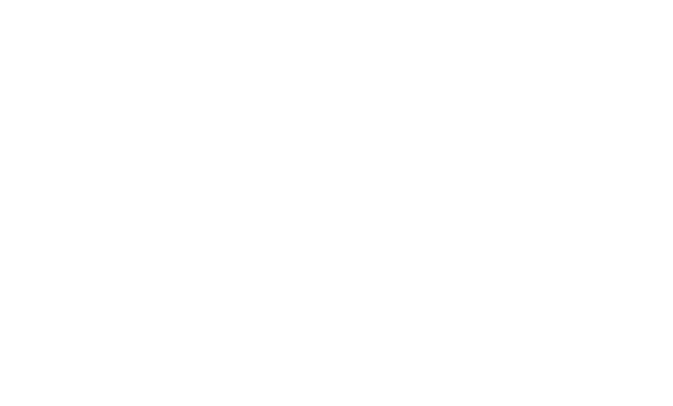
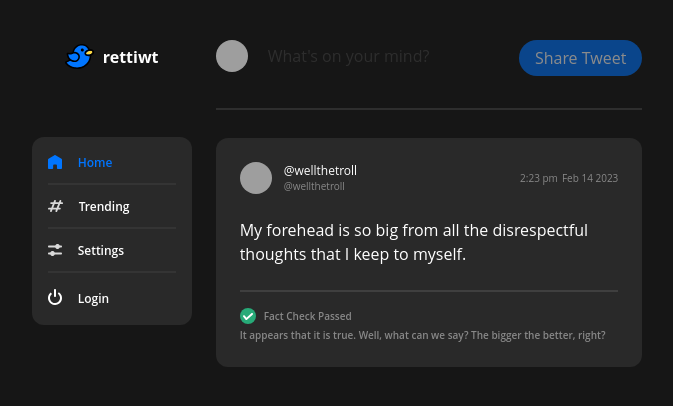
Before and after one commit to deskree-inc/deskree-rettiwt, a Vue app: page / in a window 1280 px wide. Before the commit this address had no page. Shown: the top 406 px of the page, without its empty margins (211-884 px from the left). Built offline with nearby package versions, Linux system fonts and the light colour scheme; grey boxes are pictures that could not be loaded.

Commit message:
Created user persist logic

```diff
--- a/src/components/LeftNav.vue
+++ b/src/components/LeftNav.vue
@@ -1,4 +1,15 @@
-<script setup lang="ts"></script>
+<script setup lang="ts">
+import { useTokenStore } from "@/stores/token";
+import { useUserStore } from "@/stores/user";
+import { computed } from "vue";
+
+const user = computed(() => useUserStore().$state);
+
+const logout = () => {
+  useUserStore().removeUser();
+  useTokenStore().removeToken();
+};
+</script>
 
 <template>
   <div class="col-span-1 h-screen mobile:hidden w-full flex justify-end pt-1">
@@ -8,18 +19,16 @@
         <h4 class="font-sans font-bold text-white">rettiwt</h4>
       </div>
       <div
-        class="min-h-min w-40 p-4 bg-background-secondary rounded-xl flex flex-col mt-[70px] gap-4"
+        class="min-h-min w-40 p-4 bg-background-secondary rounded-xl flex flex-col mt-[68px] gap-4"
       >
-        <div class="flex items-center gap-3">
-          <img
-            src="https://i.pravatar.cc/26"
-            alt="avatar"
-            class="rounded-full w-6 h-6"
-          />
+        <div v-if="user.uid && user.email" class="flex items-center gap-3">
+          <img :src="user.avatar" alt="avatar" class="rounded-full w-6 h-6" />
           <div class="flex flex-col">
-            <h4 class="font-normal font-sans text-sm text-white">Wellington</h4>
+            <h4 class="font-normal font-sans text-sm text-white">
+              {{ user.username }}
+            </h4>
             <span class="font-normal font-sans text-xxs text-color-tertiary"
-              >@wellthetroll</span
+              >@{{ user.username }}</span
             >
           </div>
         </div>
@@ -105,8 +114,19 @@
               />
             </svg>
 
+            <RouterLink
+              v-if="user === undefined || user === null || user.email === ''"
+              to="/login"
+            >
+              <span
+                class="font-sans font-semibold text-xs pt-0.5 text-white group-hover:text-primary transition-colors duration-200 ease-in-out"
+                >Login</span
+              >
+            </RouterLink>
             <span
+              v-else
               class="font-sans font-semibold text-xs pt-0.5 text-white group-hover:text-primary transition-colors duration-200 ease-in-out"
+              @click="logout()"
               >Logout</span
             >
           </nav>
--- a/src/components/LoginComponent.vue
+++ b/src/components/LoginComponent.vue
@@ -1,25 +1,36 @@
 <script setup lang="ts">
 import { ref } from "vue";
 import { deskree } from "@/deskree";
-import type { UsersDataType } from "@/interfaces/deskree-types.interface";
+import router from "@/router";
+import { useUserStore } from "@/stores/user";
+import { useTokenStore } from "@/stores/token";
 
 const loginUserObject = ref({
   email: "",
   password: "",
 });
 
+const isLoading = ref(false);
+
 async function loginUser() {
   try {
+    isLoading.value = true;
     const login = await deskree
       .auth()
       .signInEmail(loginUserObject.value.email, loginUserObject.value.password);
-    const user: { data: UsersDataType } = await deskree
+    const user = await deskree
       .database()
       .from("users")
-      .get(login.data.uid);
+      .getByUID(login.data.uid);
+    user["data"]["data"]["uid"] = login.data.uid;
+    useUserStore().setUser(user.data.data);
+    useTokenStore().setToken(login.data.idToken, login.data.refreshToken);
+    router.push({ name: "home" });
   } catch (e) {
     console.error(e);
     throw e;
+  } finally {
+    isLoading.value = false;
   }
 }
 </script>
@@ -31,24 +42,26 @@ async function loginUser() {
     <div
       class="h-screen w-1/4 mobile:w-full mobile:px-4 max-w-md my-36 mx-auto mobile:my-0 mobile:mx-0 mobile:flex mobile:flex-col mobile:justify-center"
     >
-      <div class="flex items-center justify-center gap-2 mb-8">
+      <div class="flex items-center gap-2 mb-8">
         <img src="@/assets/logo.svg" alt="logo" class="w-11" />
         <h4 class="font-sans font-bold text-white text-3xl">rettiwt</h4>
       </div>
       <p class="font-sans text-white text-xs font-normal mb-6">
         Welcome to Rettiwt. <br />Please provide the credentials below to login.
       </p>
-      <form class="flex flex-col gap-4 w-full" @submit.prevent="loginUser()">
+      <form class="flex flex-col gap-4 w-full" @submit.prevent="loginUser">
         <input
           v-model="loginUserObject.email"
           type="email"
           placeholder="Email Address"
+          required
           class="w-full relative gap-2 px-4 py-2 rounded-lg bg-[#292929] text-white focus:outline-none focus:ring-2 focus:ring-primary hover:bg-[#4d4d4d] transition-colors duration-200 ease-in-out"
         />
         <input
           v-model="loginUserObject.password"
           type="password"
           placeholder="Password"
+          required
           class="w-full relative gap-2 px-4 py-2 rounded-lg bg-[#292929] text-white focus:outline-none focus:ring-2 focus:ring-primary hover:bg-[#4d4d4d] transition-colors duration-200 ease-in-out"
         />
         <button
@@ -65,6 +78,7 @@ async function loginUser() {
       <RouterLink to="/register" class="w-full">
         <button
           class="flex justify-center items-start w-full relative gap-2 px-4 py-2 rounded-lg bg-[#4d4d4d] text-white hover:bg-background-secondary transition-colors duration-200 ease-in-out"
+          :disabled="isLoading"
         >
           Register New Account
         </button>
--- a/src/components/MainHeader.vue
+++ b/src/components/MainHeader.vue
@@ -1,4 +1,10 @@
-<script setup lang="ts"></script>
+<script setup lang="ts">
+import { computed } from "vue";
+
+import { useUserStore } from "@/stores/user";
+
+const user = computed(() => useUserStore().$state);
+</script>
 
 <template>
   <div class="flex flex-col items-center justify-center">
@@ -16,7 +22,8 @@
 
       <div class="w-48 min-w-fit">
         <button
-          class="bg-primary py-1.5 px-4 rounded-3xl hover:bg-primary-hover transition-colors duration-200 ease-in-out mobile:py-1 mobile:px-2"
+          class="bg-primary py-1.5 px-4 rounded-3xl hover:bg-primary-hover transition-colors duration-200 ease-in-out mobile:py-1 mobile:px-2 disabled:opacity-50 disabled:cursor-not-allowed"
+          :disabled="user === undefined || user === null || user.email === ''"
         >
           Share Tweet
         </button>
--- a/src/components/MainTweets.vue
+++ b/src/components/MainTweets.vue
@@ -1,4 +1,8 @@
 <script setup lang="ts">
+// import { computed } from "vue";
+
+// import { useUserStore } from "@/stores/user";
+
 import MainHeader from "./MainHeader.vue";
 import EmptyTweetCard from "./EmptyTweetCard.vue";
 import TweetCard from "./TweetCard.vue";
--- a/src/components/RegisterComponent.vue
+++ b/src/components/RegisterComponent.vue
@@ -4,7 +4,7 @@ import { deskree } from "@/deskree";
 import type { UsersDataType } from "@/interfaces/deskree-types.interface";
 import { useUserStore } from "@/stores/user";
 import { useTokenStore } from "@/stores/token";
-import { useRouter } from "vue-router";
+import router from "@/router";
 
 const avatarFile = ref<File | null | undefined>(null);
 
@@ -47,9 +47,12 @@ function convertFileToBase64(file: File): Promise<string | ArrayBuffer | null> {
 async function handleRegistration() {
   try {
     isLoading.value = true;
-    await registerUser();
-    await getToken();
-    useRouter().push("/home");
+    const user = await registerUser();
+    const token = await getToken();
+    user["data"]["data"]["uid"] = token.data.uid;
+    useTokenStore().setToken(token.data.idToken, token.data.refreshToken);
+    useUserStore().setUser(user.data.data);
+    router.push({ name: "home" });
   } catch (e) {
     isLoading.value = false;
     console.error(e);
@@ -73,7 +76,7 @@ async function registerUser() {
         username: registerUserObject.value.username,
         avatar: registerUserObject.value.avatar,
       });
-    useUserStore().setUser(user.data.data);
+    return user;
   } catch (e) {
     isLoading.value = false;
     console.error(e);
@@ -90,8 +93,7 @@ async function getToken() {
         registerUserObject.value.email,
         registerUserObject.value.password
       );
-    console.log(token);
-    useTokenStore().setToken(token.data.idToken, token.data.refreshToken);
+    return token;
   } catch (e) {
     isLoading.value = false;
     console.error(e);
@@ -107,7 +109,7 @@ async function getToken() {
     <div
       class="h-screen w-1/4 mobile:w-full mobile:px-4 max-w-md my-36 mx-auto mobile:my-0 mobile:mx-0 mobile:flex mobile:flex-col mobile:justify-center"
     >
-      <div class="flex items-center justify-center gap-2 mb-8">
+      <div class="flex items-center gap-2 mb-8">
         <img src="@/assets/logo.svg" alt="logo" class="w-11" />
         <h4 class="font-sans font-bold text-white text-3xl">rettiwt</h4>
       </div>
--- a/src/main.ts
+++ b/src/main.ts
@@ -1,4 +1,4 @@
-import { createApp, watch } from "vue";
+import { createApp } from "vue";
 import { createPinia } from "pinia";
 
 import App from "./App.vue";
@@ -9,20 +9,6 @@ import "./styles/index.css";
 
 const app = createApp(App);
 
-const pinia = createPinia();
-
-if (localStorage.getItem("state")) {
-  pinia.state.value = JSON.parse(localStorage.getItem("state") || "{}");
-}
-
-watch(
-  pinia.state,
-  (state) => {
-    localStorage.setItem("state", JSON.stringify(state));
-  },
-  { deep: true }
-);
-
 app.config.globalProperties.$deskree = deskree;
 
 app.use(createPinia());
--- a/src/stores/token.ts
+++ b/src/stores/token.ts
@@ -8,10 +8,22 @@ export const useTokenStore = defineStore("token", {
 
   getters: {
     getToken() {
-      this.token = localStorage.getItem("token") || "";
+      const token = localStorage.getItem("token") || "";
+      if (token !== "") {
+        this.token = token;
+      } else {
+        this.token = "";
+      }
+      return token;
     },
     getRefreshToken() {
-      this.refreshToken = localStorage.getItem("refreshToken") || "";
+      const refreshToken = localStorage.getItem("refreshToken") || "";
+      if (refreshToken !== "") {
+        this.refreshToken = refreshToken;
+      } else {
+        this.refreshToken = "";
+      }
+      return refreshToken;
     },
   },
 
@@ -22,5 +34,12 @@ export const useTokenStore = defineStore("token", {
       localStorage.setItem("token", token);
       localStorage.setItem("refreshToken", refreshToken);
     },
+
+    removeToken() {
+      this.token = "";
+      this.refreshToken = "";
+      localStorage.removeItem("token");
+      localStorage.removeItem("refreshToken");
+    },
   },
 });
--- a/src/stores/user.ts
+++ b/src/stores/user.ts
@@ -14,13 +14,30 @@ export const useUserStore = defineStore("user", {
 
   getters: {
     getUser(): UsersDataType {
-      return JSON.parse(localStorage.getItem("user") || "{}");
+      const user = JSON.parse(localStorage.getItem("user") ?? "{}");
+      if (user) {
+        this.email = user.email;
+        this.roles = user.roles;
+        this.uid = user.uid;
+        this.createdAt = user.createdAt;
+        this.username = user.username;
+        this.updatedAt = user.updatedAt;
+        this.avatar = user.avatar;
+      } else {
+        this.email = "";
+        this.roles = [];
+        this.uid = "";
+        this.createdAt = "";
+        this.username = "";
+        this.updatedAt = "";
+        this.avatar = "";
+      }
+      return user;
     },
   },
 
   actions: {
     setUser(user: UsersDataType) {
-      console.log("user", user);
       this.email = user.email;
       this.roles = user.roles;
       this.uid = user.uid;
@@ -30,5 +47,16 @@ export const useUserStore = defineStore("user", {
       this.avatar = user.avatar;
       localStorage.setItem("user", JSON.stringify(user));
     },
+
+    removeUser() {
+      this.email = "";
+      this.roles = [];
+      this.uid = "";
+      this.createdAt = "";
+      this.username = "";
+      this.updatedAt = "";
+      this.avatar = "";
+      localStorage.removeItem("user");
+    },
   },
 });
```
Also changed, not shown: src/router/index.ts (+1 -16 lines).
